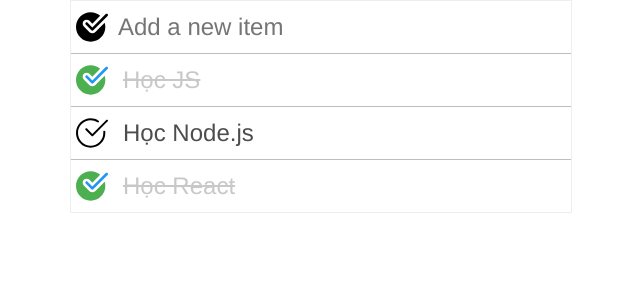
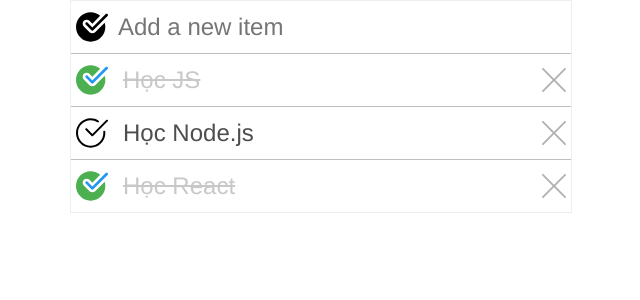
Before and after one commit to thinhtpt2000/ReactJS-Todo-List, a React (Create React App) app: page / in a window 1280 px wide. Shown: the top 300 px of the page, without its empty margins (319-959 px from the left). Built offline with nearby package versions, Linux system fonts and the light colour scheme.

Commit message:
add function remove item

```diff
--- a/src/App.css
+++ b/src/App.css
@@ -3,6 +3,10 @@
   margin-left: auto;
   margin-right: auto;
   border: 1px solid #eee;
+  font-family: "Helvetica Neue", Arial, Helvetica, sans-serif;
+  font-weight: 300;
+  font-size: 24px;
+  color: #4d4d4d;
 }
 
 .App .Header {
@@ -23,3 +27,7 @@
 .App .Header > input:focus {
   outline: none;
 }
+
+.App .EmptyMessage {
+  text-align: center;
+}
--- a/src/App.js
+++ b/src/App.js
@@ -12,12 +12,7 @@
 
   const [newItem, setNewItem] = useState("");
 
-  const onItemClick = (item) => {
-    // setTodoItems((prevItems) => {
-    //   return prevItems.map((item, index) =>
-    //     index === key ? { ...item, isComplete: !item.isComplete } : item
-    //   );
-    // });
+  const onCheckClick = (item) => {
     return (event) => {
       const isComplete = item.isComplete;
       const index = todoItems.indexOf(item);
@@ -32,7 +27,7 @@
     };
   };
 
-  const onKeyUp = (event) => {
+  const onInputKeyUp = (event) => {
     const { keyCode } = event;
     let text = event.target.value;
     if (keyCode === 13) {
@@ -48,28 +43,38 @@
     }
   };
 
-  const onChange = (event) => {
+  const onInputChange = (event) => {
     const text = event.target.value;
     setNewItem(text);
-  }
+  };
+
+  const onRemoveClick = (item) => {
+    return (event) => {
+      const index = todoItems.indexOf(item);
+      setTodoItems([
+        ...todoItems.slice(0, index),
+        ...todoItems.slice(index + 1),
+      ]);
+    };
+  };
 
   return (
     <div className="App">
       <div className="Header">
-        <img src={tick} width="32" />
+        <img src={tick} width="32" alt="Check all"/>
         <input
           type="text"
           placeholder="Add a new item"
           value={newItem}
-          onChange={onChange}
-          onKeyUp={onKeyUp}
+          onChange={onInputChange}
+          onKeyUp={onInputKeyUp}
         />
       </div>
       {todoItems.length > 0 &&
         todoItems.map((item, index) => (
-          <TodoItem key={index} item={item} onItemClick={onItemClick(item)} />
+          <TodoItem key={index} item={item} onCheckClick={onCheckClick(item)} onRemoveClick={onRemoveClick(item)} />
         ))}
-      {todoItems.length === 0 && "Nothing here!!!"}
+      {todoItems.length === 0 && <p className="EmptyMessage">Nothing here !</p>}
     </div>
   );
 };
--- a/src/components/TodoItem.css
+++ b/src/components/TodoItem.css
@@ -1,8 +1,7 @@
 .TodoItem {
-    font-family: 'Helvetica Neue', Arial, Helvetica, sans-serif;
+    /* font-family: 'Helvetica Neue', Arial, Helvetica, sans-serif;
     font-weight: 300;
-    font-size: 24px;
-    color: #4d4d4d;
+    font-size: 24px; */
     padding: 10px 5px;
     border-bottom: 1px solid #bebebe;
     display: flex;
@@ -15,9 +14,19 @@
 
 .TodoItem > p {
     margin: 0 0 0 15px;
+    flex: 1;
 }
 
 .TodoItem-complete > p {
     text-decoration: line-through;
     opacity: .3;
 }
+
+.TodoItem .RemoveImg {
+    opacity: .3;
+    cursor: pointer;
+}
+
+.TodoItem .RemoveImg:hover {
+    opacity: 1;
+}
--- a/src/components/TodoItem.js
+++ b/src/components/TodoItem.js
@@ -3,9 +3,10 @@
 import "./TodoItem.css";
 import checkImg from "../img/check.svg";
 import checkCompleteImg from "../img/check-complete.svg";
+import removeImg from "../img/close.svg";
 
 const TodoItem = (props) => {
-  const { item, onItemClick } = props;
+  const { item, onCheckClick, onRemoveClick } = props;
 
   let url = checkImg;
 
@@ -19,8 +20,15 @@
 
   return (
     <div className={className}>
-      <img src={url} width="32" onClick={onItemClick} />
+      <img src={url} width="32" onClick={onCheckClick} alt="Check item" />
       <p>{item.title}</p>
+      <img
+        className="RemoveImg"
+        src={removeImg}
+        width="24"
+        onClick={onRemoveClick}
+        alt="Remove item"
+      />
     </div>
   );
 };
```
Also changed, not shown: src/img/close.svg (added).
